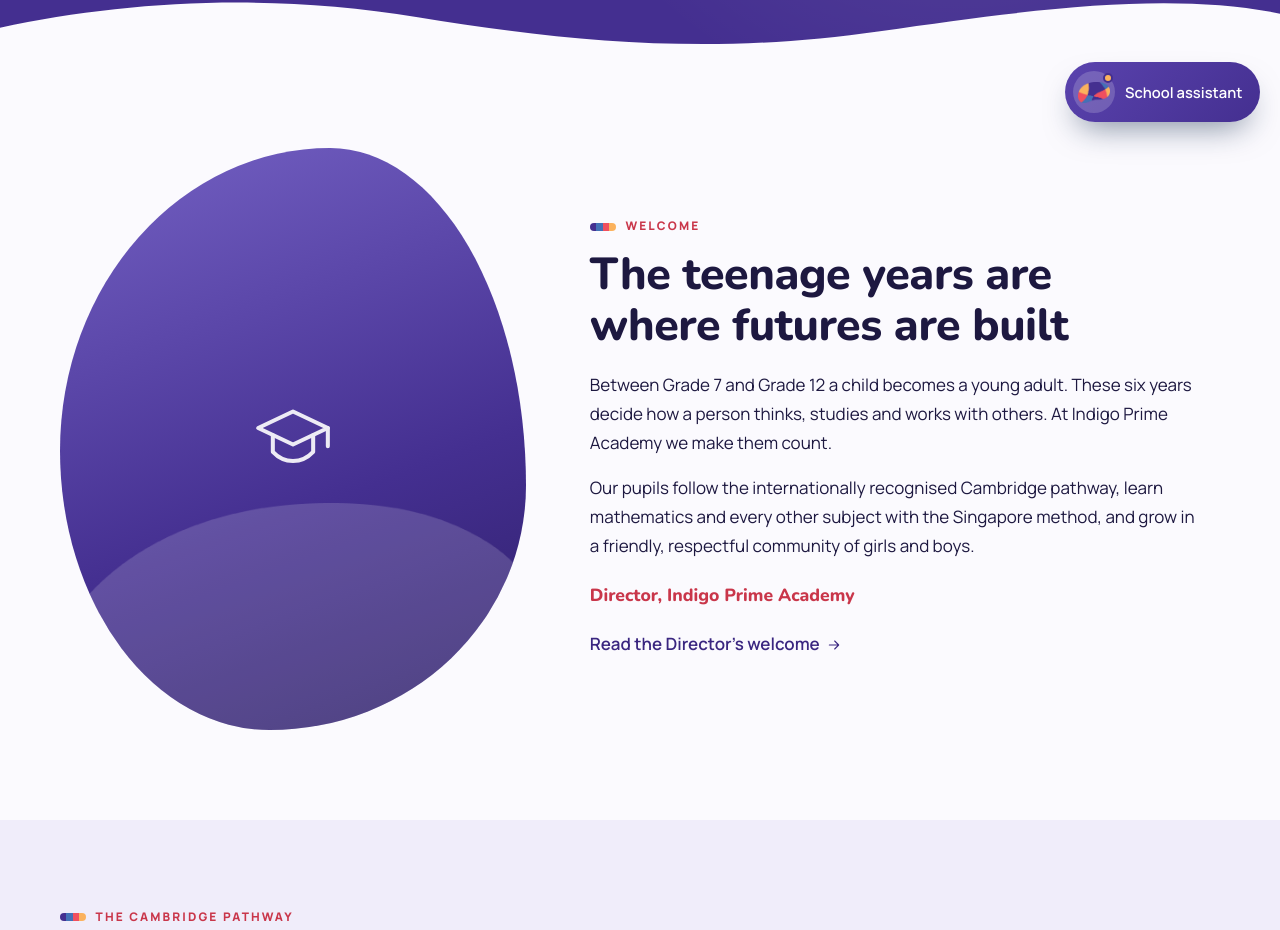
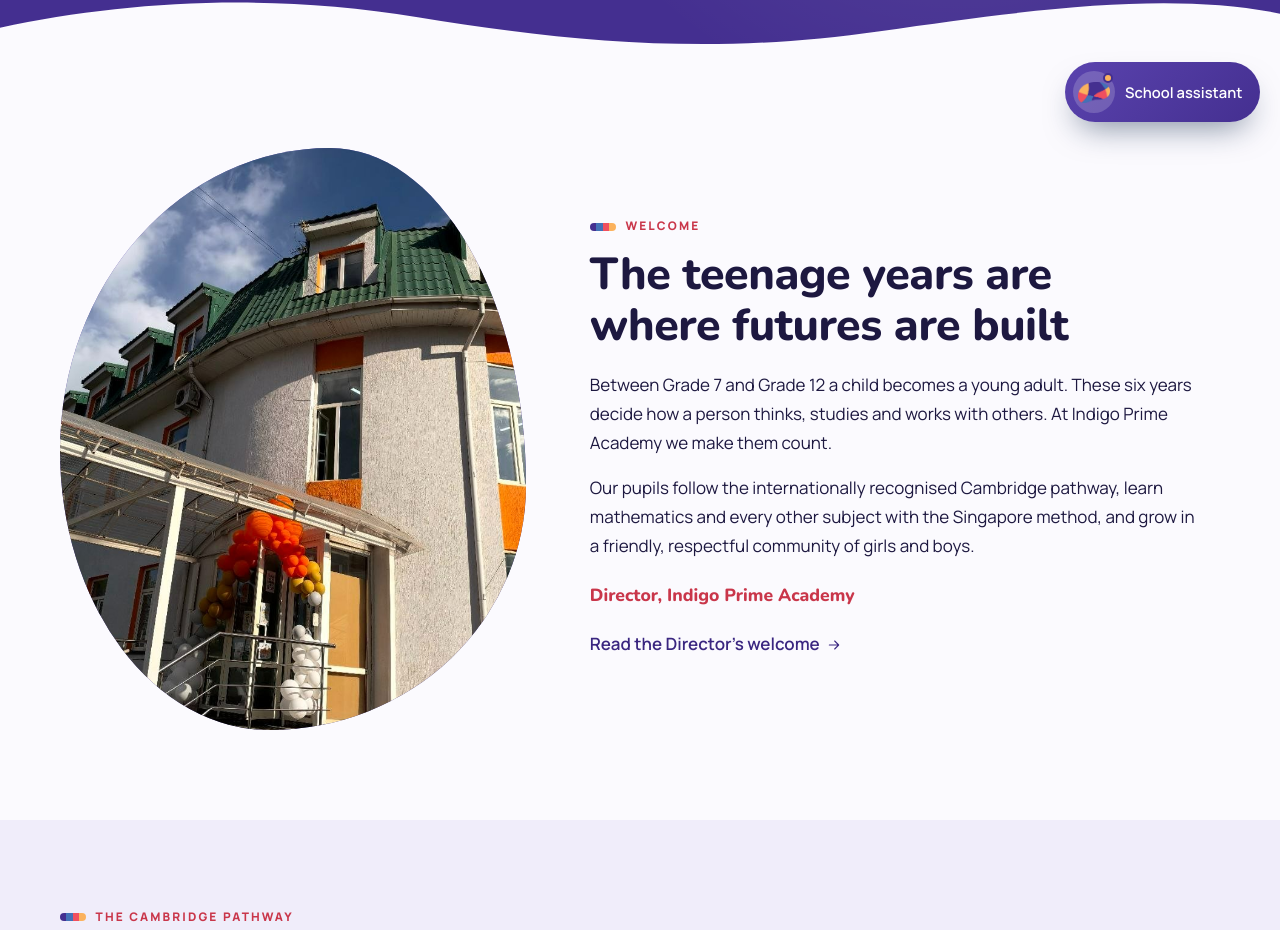
Before and after one commit to ademtkn/indigoprimeacademy, a plain HTML site: page docs/en/index.html in a window 1280 px wide. Shown: the part 658-1588 px from the top of the page. Drawn offline with nearby package versions, Linux system fonts and the light colour scheme.

Commit message:
Admin panel update: 1 picture(s)

```diff
--- a/docs/en/index.html
+++ b/docs/en/index.html
@@ -66,7 +66,7 @@
 
 <section class="sec">
   <div class="wrap split split--welcome">
-    <figure class="ph ph--indigo ph--tall"><span class="ph-emblem" aria-hidden="true"></span><svg class="ph-ico" viewBox="0 0 24 24" fill="none" stroke="currentColor" stroke-width="1.6" stroke-linecap="round" stroke-linejoin="round" aria-hidden="true"><path d="M2.5 9L12 4.5 21.5 9 12 13.5z"/><path d="M6.5 11v4.5c1.5 1.6 3.4 2.5 5.5 2.5s4-.9 5.5-2.5V11M21.5 9v5"/></svg></figure>
+    <figure class="ph ph--indigo ph--tall"><img src="../assets/img/photos/home-welcome.jpg" alt="" loading="lazy"><span class="ph-emblem" aria-hidden="true"></span></figure>
     <div class="prose">
       <p class="eyebrow">Welcome</p>
       <h2>The teenage years are where futures are built</h2>
```
Also changed, not shown: docs/ky/index.html (+1 -1 lines), docs/ru/index.html (+1 -1 lines), assets/img/photos/home-welcome.jpg (added), docs/assets/img/photos/home-welcome.jpg (added).
